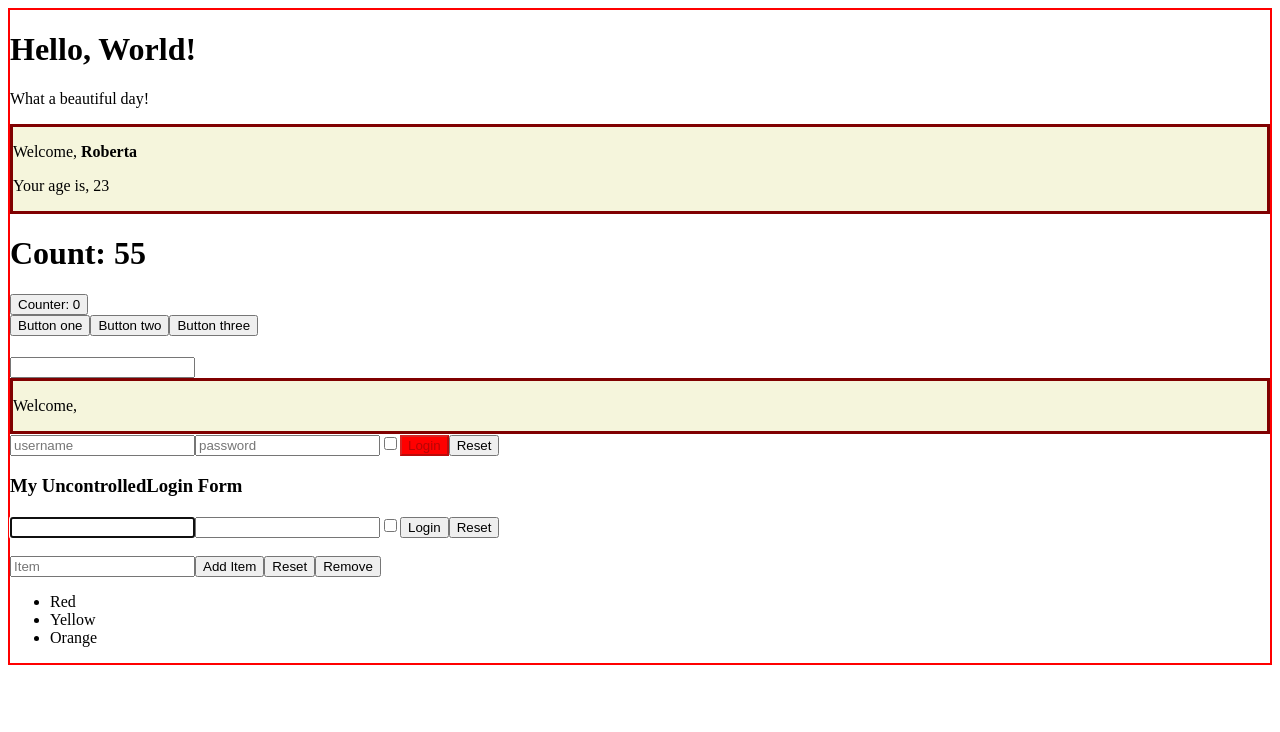
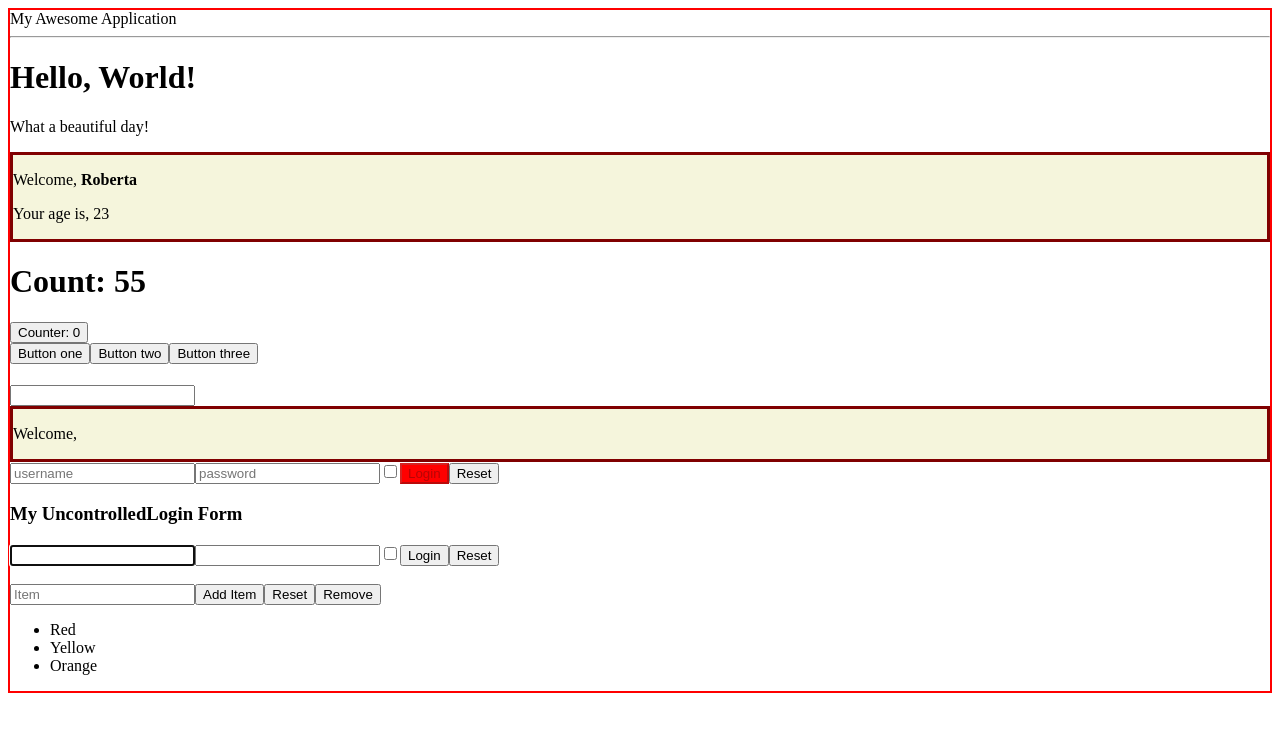
Before and after one commit to RobertaRagusa/react-exercises, a React (Create React App) app: page / in a window 1280 px wide. Shown: the top 732 px of the page. Built offline with nearby package versions, Linux system fonts and the light colour scheme.

Commit message:
component-composition-02

```diff
--- a/src/App.js
+++ b/src/App.js
@@ -13,7 +13,7 @@
 export class App extends React.Component {
   render() {
     return (
-      <Container>
+      <Container title="My Awesome Application">
         <Hello />
         <Welcome renderAge={true} />
         <Counter initialValue={5} incrementInterval={500} incrementAmount={5} />
--- a/src/Container.js
+++ b/src/Container.js
@@ -2,6 +2,12 @@
 
 export class Container extends React.Component {
   render() {
-    return <div className="container">{this.props.children}</div>;
+    return (
+      <div className="container">
+        <div className="container-title">{this.props.title}</div>
+        <hr />
+        <div>{this.props.children}</div>
+      </div>
+    );
   }
 }
```
